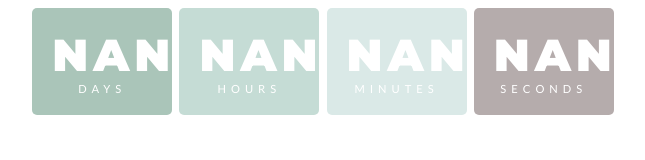
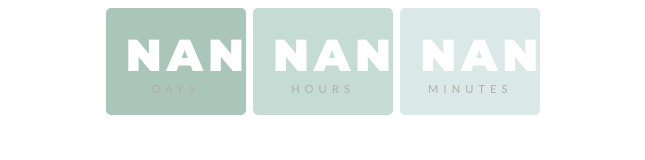
Before and after one commit to flpdsc/D-Day, a plain HTML site: page index.html in a window 1280 px wide. Shown: the whole page, without its empty margins (317-962 px from the left). Drawn offline with Linux system fonts and the light colour scheme.

Commit message:
without seconds unit

```diff
--- a/index.html
+++ b/index.html
@@ -12,7 +12,7 @@ body{
 }
 
 #timer {
-  color: #ffffff;
+  color:  #b5acac;
   text-align: center;
   text-transform: uppercase;
   font-family: 'Lato', sans-serif;
@@ -39,13 +39,9 @@ body{
   background: #dae9e7;
 }
 
-.seconds {
-  background: #b5acac;
-}
-
 .numbers {
   font-family: 'Montserrat', sans-serif;
-  color:  #ffffff;
+  color: #ffffff;
   font-size: 4em;
   text-align: center;
 }
@@ -93,8 +89,6 @@ body{
         <div  id="hours" class="numbers"> </div>hours</div>
       <div class="minutes">
         <div  id="minutes" class="numbers"> </div>minutes</div>
-      <div   class="seconds">
-        <div id="seconds" class="numbers"> </div>seconds</div>
       </div>
 
 </div>
```
